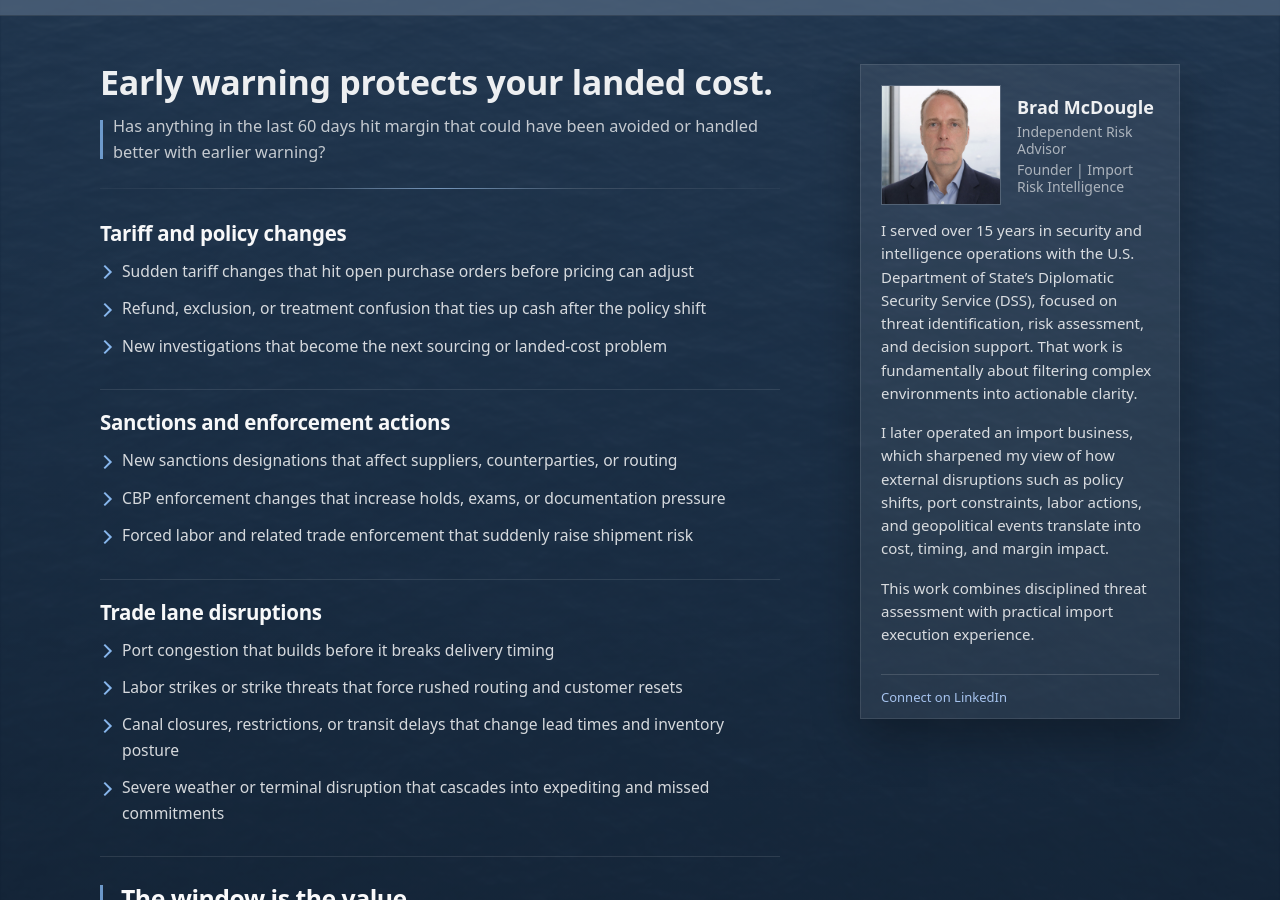
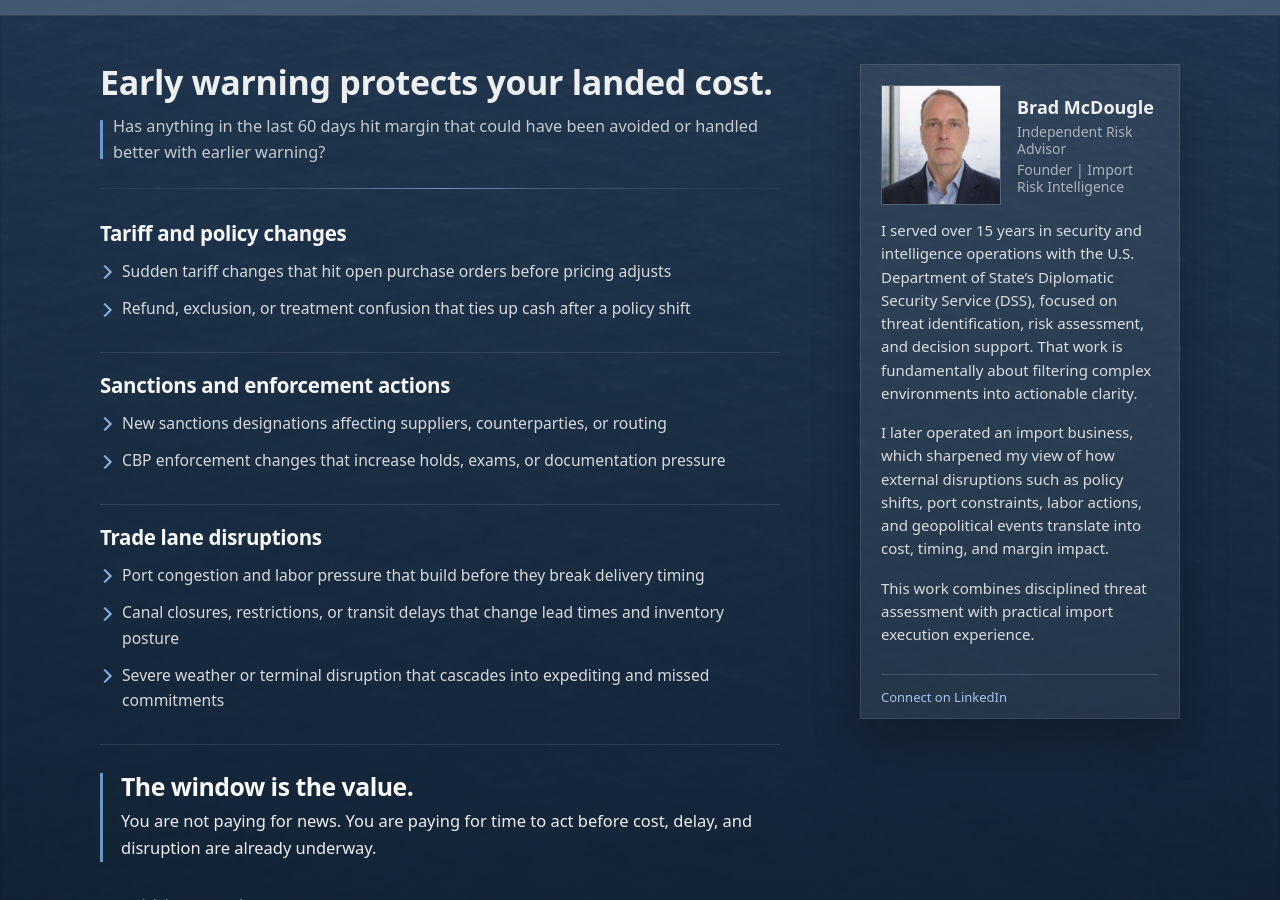
Before and after one commit to importrisk/import-risk-intelligence-site, a Jekyll site: the page built from index.html, in a window 1280 px wide and 900 px high, scrolled down 841 px. Built offline with Jekyll 4.4.1, drawn with Linux system fonts in a browser that asks for light colours; some of the changed text lies outside the part shown.

Commit message:
Update index.html

```diff
--- a/index.html
+++ b/index.html
@@ -92,14 +92,14 @@ description: Independent risk assessment for U.S. importers.
       <!-- LEFT COLUMN -->
       <div class="split-text">
 
-        <section id="approach" class="section">
+       <section id="approach" class="section">
   <h2 class="section-title">Early warning protects your landed cost.</h2>
 
   <div class="approach-intro-block">
-  <p class="section-text approach-intro">
-    Has anything in the last 60 days hit margin that could have been avoided or handled better with earlier warning?
-  </p>
-</div>
+    <p class="section-text approach-intro">
+      Has anything in the last 60 days hit margin that could have been avoided or handled better with earlier warning?
+    </p>
+  </div>
 
   <div class="approach-divider" aria-hidden="true"></div>
 
@@ -107,26 +107,23 @@ description: Independent risk assessment for U.S. importers.
     <div class="approach-row">
       <h3 class="approach-row-title">Tariff and policy changes</h3>
       <ul class="approach-bullets">
-        <li>Sudden tariff changes that hit open purchase orders before pricing can adjust</li>
-        <li>Refund, exclusion, or treatment confusion that ties up cash after the policy shift</li>
-        <li>New investigations that become the next sourcing or landed-cost problem</li>
+        <li>Sudden tariff changes that hit open purchase orders before pricing adjusts</li>
+        <li>Refund, exclusion, or treatment confusion that ties up cash after a policy shift</li>
       </ul>
     </div>
 
     <div class="approach-row">
       <h3 class="approach-row-title">Sanctions and enforcement actions</h3>
       <ul class="approach-bullets">
-        <li>New sanctions designations that affect suppliers, counterparties, or routing</li>
+        <li>New sanctions designations affecting suppliers, counterparties, or routing</li>
         <li>CBP enforcement changes that increase holds, exams, or documentation pressure</li>
-        <li>Forced labor and related trade enforcement that suddenly raise shipment risk</li>
       </ul>
     </div>
 
     <div class="approach-row">
       <h3 class="approach-row-title">Trade lane disruptions</h3>
       <ul class="approach-bullets">
-        <li>Port congestion that builds before it breaks delivery timing</li>
-        <li>Labor strikes or strike threats that force rushed routing and customer resets</li>
+        <li>Port congestion and labor pressure that build before they break delivery timing</li>
         <li>Canal closures, restrictions, or transit delays that change lead times and inventory posture</li>
         <li>Severe weather or terminal disruption that cascades into expediting and missed commitments</li>
       </ul>
@@ -136,7 +133,7 @@ description: Independent risk assessment for U.S. importers.
   <div class="approach-close-block">
     <h3 class="approach-close-title">The window is the value.</h3>
     <p class="approach-close">
-      You are not paying for news. You are paying for time to act before cost, delay, and disruption are already in motion.
+      You are not paying for news. You are paying for time to act before cost, delay, and disruption are already underway.
     </p>
   </div>
 
```
